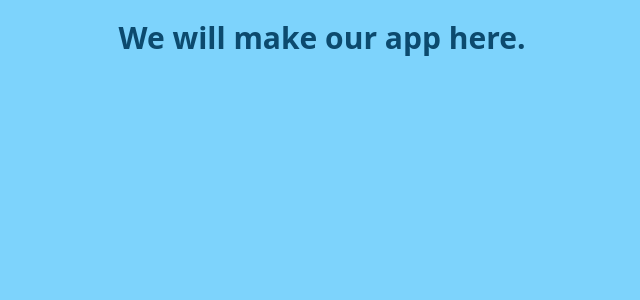
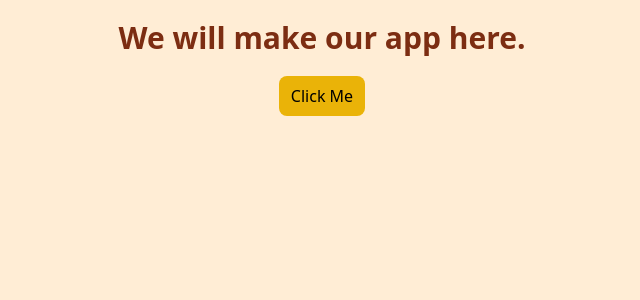
Before and after one commit to sopan619/bing-search-web, a React (Vite) app: page / in a window 1280 px wide. Shown: the top 300 px of the page, without its empty margins (318-958 px from the left). Built offline with nearby package versions, Linux system fonts and the light colour scheme.

Commit message:
basic functionality working upon click, opens new tab with search, closes tab after 3 sec

```diff
--- a/index.html
+++ b/index.html
@@ -5,7 +5,7 @@
     <meta name="viewport" content="width=device-width, initial-scale=1.0" />
     <title>Vite, React and Tailwind Setup Template</title>
   </head>
-  <body class="bg-sky-300">
+  <body class="bg-orange-100">
     <div id="root"></div>
     <script type="module" src="/src/main.jsx"></script>
   </body>
--- a/src/App.jsx
+++ b/src/App.jsx
@@ -1,10 +1,29 @@
+
 function App() {
+  // This function will be called upon button click on our website
+  const openTab = () =>{
+    // Opens a new tab and performs the search
+    let bing;
+    bing = window.open("https://www.bing.com/search?q=g", "_blank");
+    // console.log("Hello")
+    // Closes the opened window after 3 seconds
+     setTimeout(()=>{
+      //  console.log("3 seconds later")
+       bing.close();
+     },3000);
+
+  }
   return (
+
     <div className="wrapper mb-20 flex flex-col">
+
       <div className="text-center my-5">
-        <h1 className="text-3xl font-bold text-sky-900">
+        <h1 className="text-3xl font-bold text-orange-900">
           We will make our app here.
           </h1>
+      </div>
+      <div className="mx-auto">
+        <button className="bg-yellow-500 w-fit py-2 px-3 rounded-lg te" onClick={openTab}>Click Me</button>
       </div>
     </div>
   );
```
